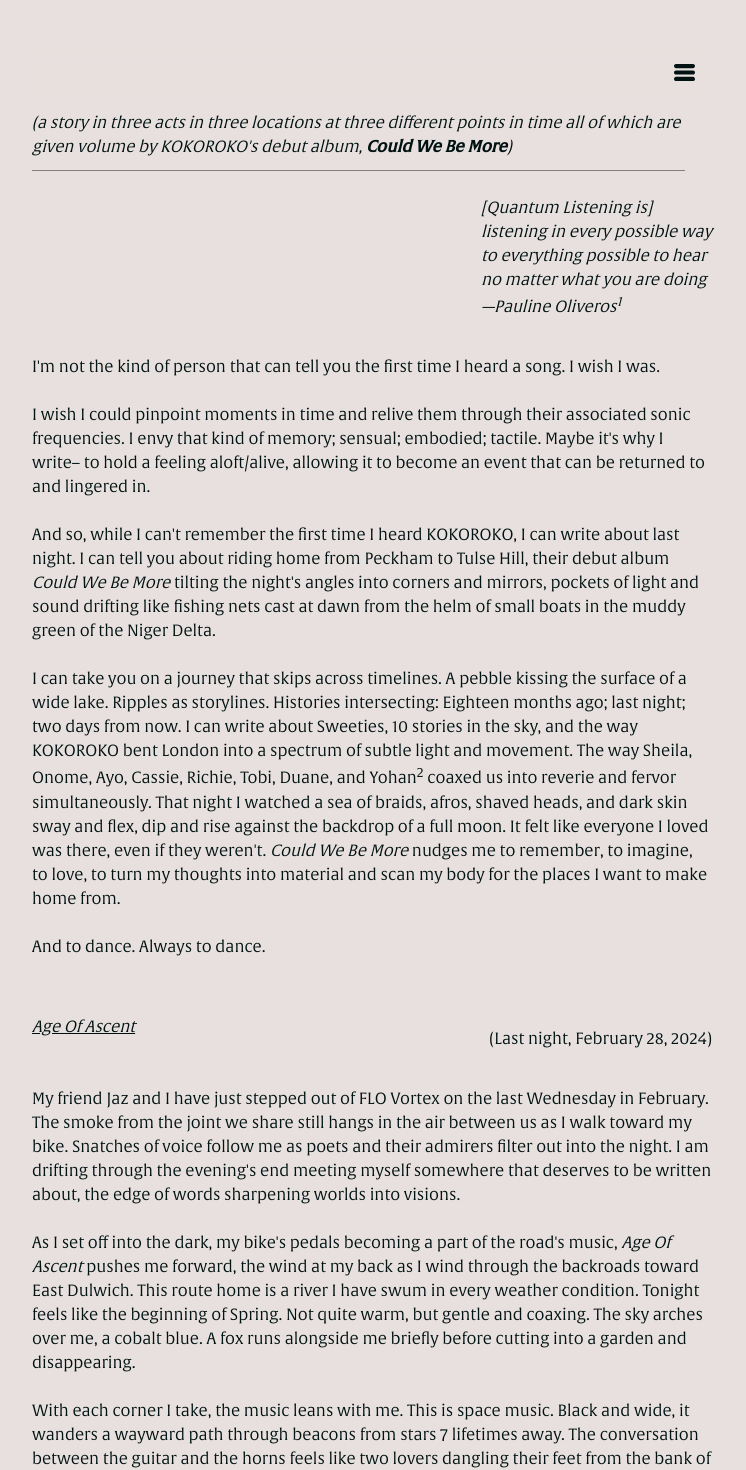
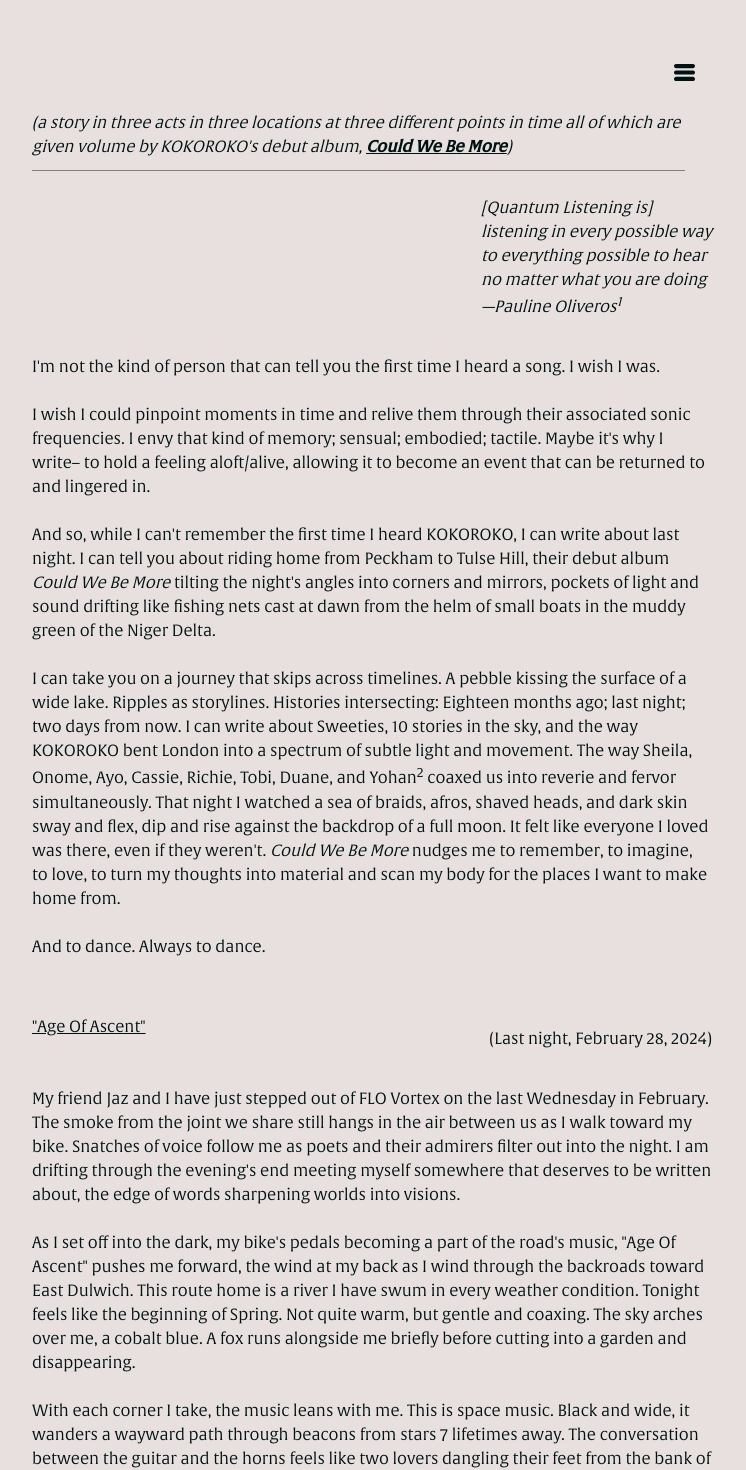
Before and after one commit to lizetteayala1211/jupiter-mag, a Next.js app: page /issue/2/article/rohan in a window 1280 px wide. Shown: the part 660-2130 px from the top of the page, without its empty margins (268-1014 px from the left). Built offline with nearby package versions, Linux system fonts and the light colour scheme; a web font is replaced by a local one.

Commit message:
editorial updates, rohan

```diff
--- a/src/app/issue/2/article/rohan/page.tsx
+++ b/src/app/issue/2/article/rohan/page.tsx
@@ -38,7 +38,13 @@ function Article() {
           (a story in three acts in three locations at three different points in
           time all of which are given volume by KOKOROKO&apos;s debut album,{" "}
           <b>
-            <i>Could We Be More</i>
+            <a
+              target="_blank"
+              href="https://www.youtube.com/watch?v=__ebFZ4HxEk&ab_channel=BrownswoodRecordings
+"
+            >
+              <i>Could We Be More</i>
+            </a>
           </b>
           )
         </i>
@@ -101,9 +107,7 @@ function Article() {
       <BigGuy />
 
       <div style={{ display: "flex", justifyContent: "space-between" }}>
-        <a href="https://youtu.be/IVB_HDuwz8Q">
-          <i>Age Of Ascent</i>
-        </a>
+        <a href="https://youtu.be/IVB_HDuwz8Q">&quot;Age Of Ascent&quot;</a>
         <div>(Last night, February 28, 2024)</div>
       </div>
 
@@ -117,12 +121,12 @@ function Article() {
       </p>
       <p>
         As I set off into the dark, my bike&apos;s pedals becoming a part of the
-        road&apos;s music, <i>Age Of Ascent</i> pushes me forward, the wind at
-        my back as I wind through the backroads toward East Dulwich. This route
-        home is a river I have swum in every weather condition. Tonight feels
-        like the beginning of Spring. Not quite warm, but gentle and coaxing.
-        The sky arches over me, a cobalt blue. A fox runs alongside me briefly
-        before cutting into a garden and disappearing.
+        road&apos;s music, &quot;Age Of Ascent&quot; pushes me forward, the wind
+        at my back as I wind through the backroads toward East Dulwich. This
+        route home is a river I have swum in every weather condition. Tonight
+        feels like the beginning of Spring. Not quite warm, but gentle and
+        coaxing. The sky arches over me, a cobalt blue. A fox runs alongside me
+        briefly before cutting into a garden and disappearing.
       </p>
       <p>
         With each corner I take, the music leans with me. This is space music.
@@ -325,7 +329,7 @@ function Article() {
 
       <FooterContainer>
         <p>
-          <sup>1</sup>Oliveros, Pauline. <i>Quantum Listening</i>: 2. London:
+          <sup>1</sup> Oliveros, Pauline. <i>Quantum Listening</i>: 2. London:
           Ignota Books, 2022.
         </p>
         <p>
```
